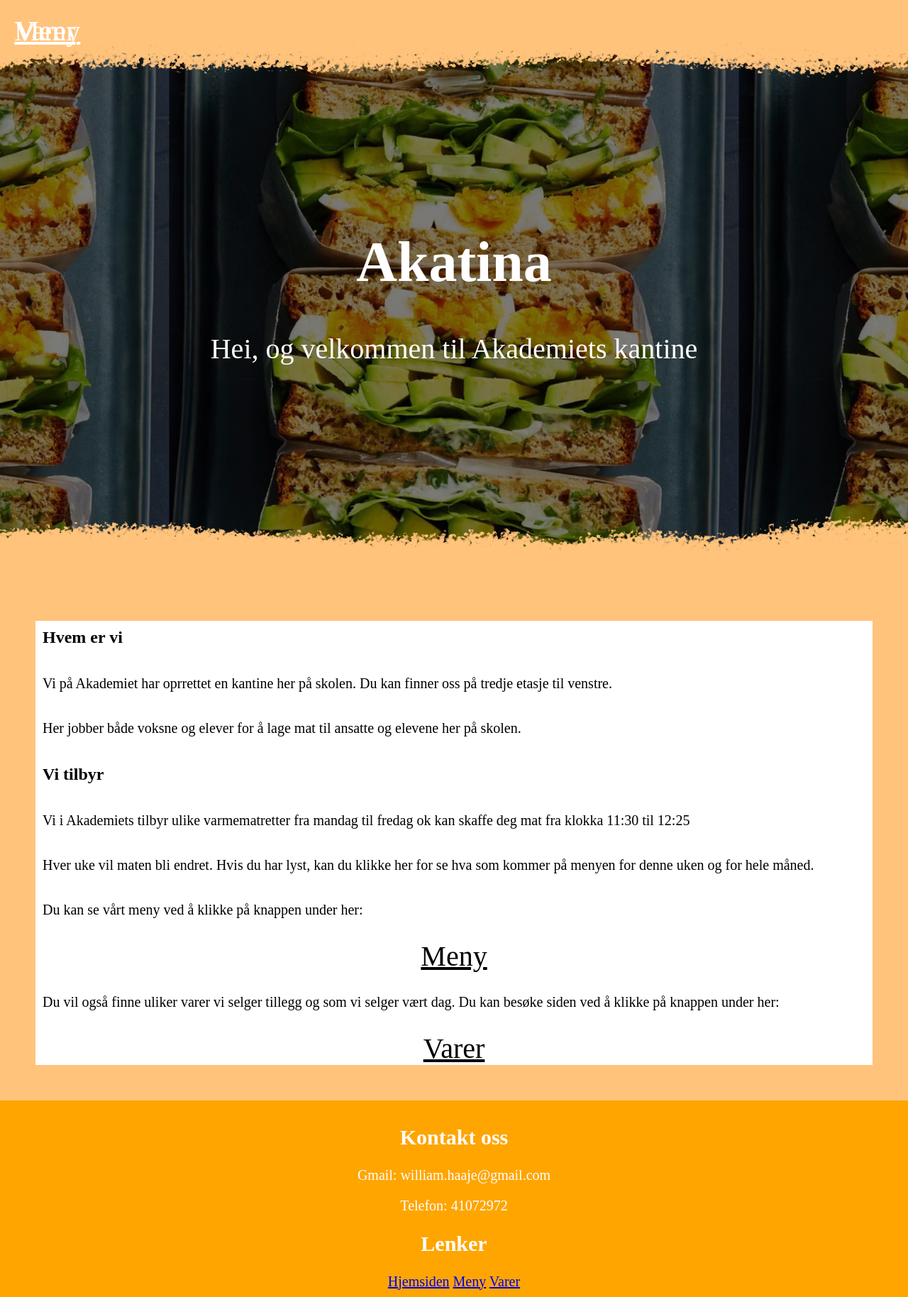
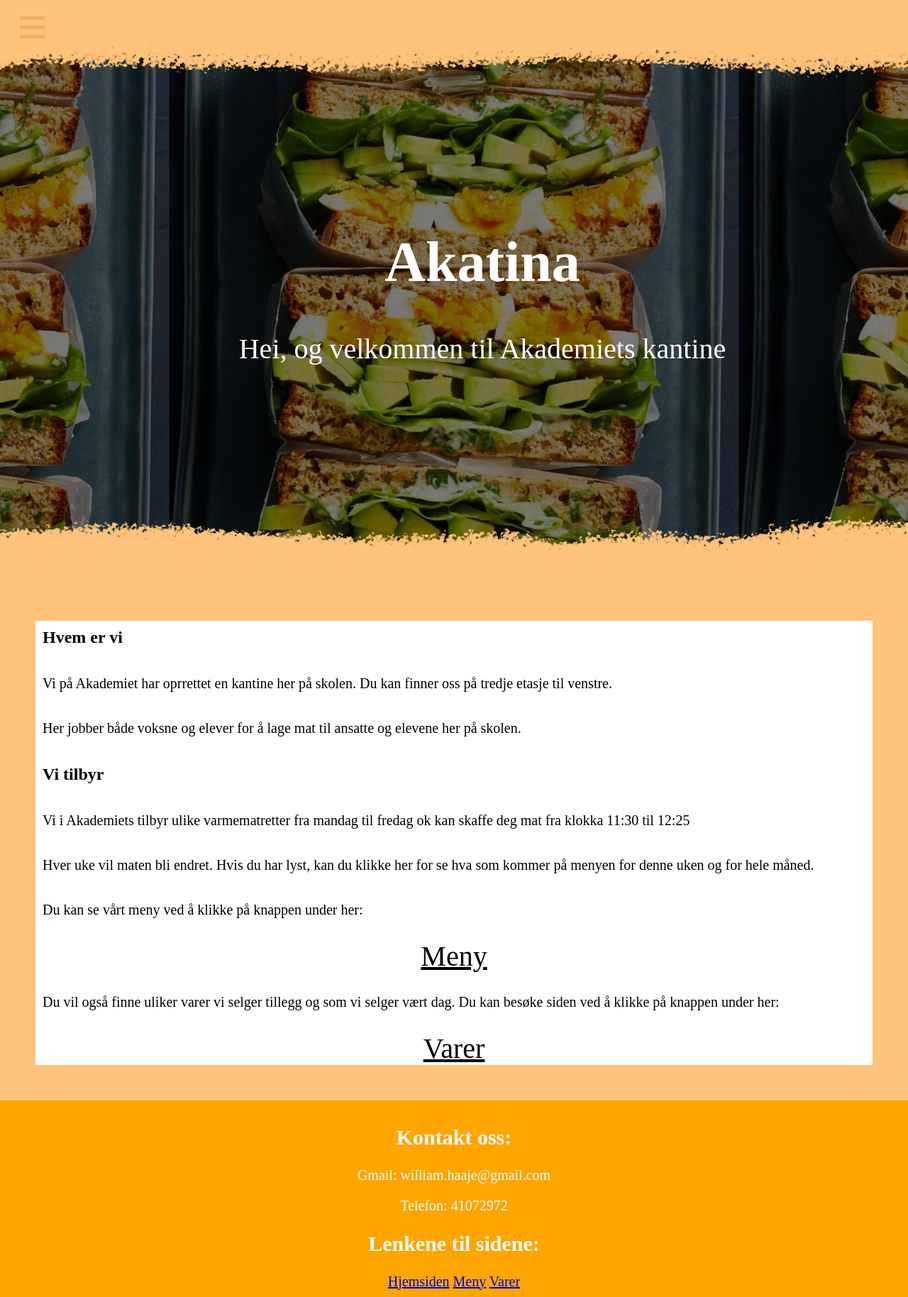
Before and after one commit to RoastPaper/Nettside-for-kantina, a PHP site: page / in a window 1280 px wide; the page is wider, and only the part inside the window is pictured. Shown: that part at 71% size. Run offline with PHP 8.4, Linux system fonts and the light colour scheme.

Commit message:
Jeg har nå lagt inn en menu som har akademiets logo og alle sidene for nettsiden. Jeg har brukt CSS for å style menyene og linkene. Jeg har brukt Javascript for å åpne menuet ved å klikke på de strekkene toppen til venstre og lukker menuet ved å klikke på hvor som hels på nettsiden bortsatt fra menuet.

```diff
--- a/funksjoner.js
+++ b/funksjoner.js
@@ -0,0 +1,24 @@
+let menuOpen = false // Viser at det menuOpen er false som betyr når det er lukket.
+
+function menuFunction() {
+    const dropdownEl = document.getElementById("dropdownID");
+    const mainEl = document.getElementById("main");
+
+    if (menuOpen) { // Her er når menuet er lukket
+        dropdownEl.style.width = "0"; // Gjør at width bli null som gjør at bli borte.
+        mainEl.style.marginLeft = "0";  // Gjør at området som er på main bli dyttet mot høyre når man klikker på knappen, men det er på 0 som gjør at det er normalt.
+    } else {
+        dropdownEl.style.width = "220px"; // Her bygger det menyet når brukeren klikker på menuet.
+        mainEl.style.marginLeft = "250px"; // Her dytter det som inneholder i bildet for hjemisden til høyre.
+    }
+    menuOpen = !menuOpen;
+}
+
+document.addEventListener("click", function(event) {
+    const dropdownEl = document.getElementById("dropdownID");
+    const menuButton = document.querySelector(".menu");
+
+    if (menuOpen && !dropdownEl.contains(event.target) && !menuButton.contains(event.target)) {
+        menuFunction();
+    }
+});
--- a/index.html
+++ b/index.html
@@ -7,11 +7,24 @@
     <link rel="stylesheet" href="style.css"> <!-- Her har jeg koblet til CSS for at programet koble sammen med HTML -->
 </head>
 <body>
-    <header class="header">
+    <header>
         <div class="hero-image">
             <img src="bilder/Toppen for nettsiden-2.png" width="1440" class=meny-bakgrunn> <!-- Her bruker jeg width for å gjør bildet mer mindre enn det var og lagde en class for å plassere det rikitg og ikke påvirke tekster innenfor hero-image -->
-            <a class="buttonhover" href="meny.html">Meny</a>
-            <a class="buttonhover" href="varer.html">Varer</a>
+            <menu>
+                <div class="menu" onclick="menuFunction()">
+                    <div class="bar1"></div>
+                    <div class="bar2"></div>
+                    <div class="bar3"></div>
+                </div>
+                <div id="dropdownID" class="dropdown">
+                    <img src="bilder/akademiet_oransje_rgb-1000x398.png" width="175px">
+                    <a href="index.html">Hjem</a>
+                    <a href="meny.html">Meny</a>
+                    <a href="varer.html">Varer</a>
+                </div>
+                <div id="main">
+                </div>
+            </menu>
             <div class="hero-text">
                 <h1>Akatina</h1>
                 <p>Hei, og velkommen til Akademiets kantine</p>
@@ -37,12 +50,12 @@
     </article>
     <footer>
         <div>
-            <h2>Kontakt oss</h2>
+            <h2>Kontakt oss:</h2>
             <p>Gmail: william.haaje@gmail.com</p>
             <p>Telefon: 41072972</p>
         </div>
         <div>
-            <h2>Lenker</h2>
+            <h2>Lenkene til sidene:</h2>
             <a href="index.html">Hjemsiden</a>
             <a href="meny.html">Meny</a>
             <a href="varer.html">Varer</a>
--- a/style.css
+++ b/style.css
@@ -20,14 +20,68 @@ body {
     top: 0; /* Det gjør st bildet er helt på toppen */
 }
 
-.buttonhover {
+.menu {
     position: absolute; /* Dette gjør at det blir en link toppen til venstre i bildet og som jeg sagt i de forrige komertaene */
-    justify-content: space-evenly;
-    top: 20px;
+    top: 15px;
     left: 20px;
     color: white;
     font-size: 40px;
+    cursor: pointer;
+}
 
+.bar1, .bar2, .bar3 {
+    width: 35px;
+    height: 5px;
+    background-color: #f1af5f;
+    margin: 8px;
+    transition: 0.4s;
+}
+
+.bar1:hover, .bar2:hover, .bar3:hover {
+    background-color: #f5b668;
+}
+
+.dropdown {
+    height: 100%;
+    width: 0;
+    position: fixed;
+    z-index: 1;
+    top: 0;
+    left: 0;
+    background-color:#f5b668;
+    overflow-x: hidden;
+    padding-top: 60px;
+    transition: 0.5s;
+}
+
+.dropdown img {
+    margin: 8px;
+    text-decoration: none;
+    font-size: 20px;
+    color: #FFC37C;
+}
+
+.dropdown a {
+    padding: 8px 8px 8px 32px;
+    text-decoration: none;
+    font-size: 40px;
+    color: white;
+    display: block;
+    transition: 0.3s;
+}
+
+.dropdown a:hover {
+    color: #FFC37C;
+}
+
+#main {
+    transition: margin-left .5s;
+    padding: 20px;
+}
+
+@media screen and (max-height: 450px) {
+    .dropdown {padding-top: 15px;}
+    .dropdown a {font-size: 18px;}
 }
 
 /* Dette gjør at når du har musen over knappen vil du se det endre bakgrunnen til oransje. */
@@ -84,6 +138,8 @@ a.link {
     color: black;
 }
 
+.container {}
+
 footer {
     background-color: orange;
     color: white;
```
Also changed, not shown: meny.html (+31 -6 lines), bilder/akademiet_oransje_rgb-1000x398.png (added).
